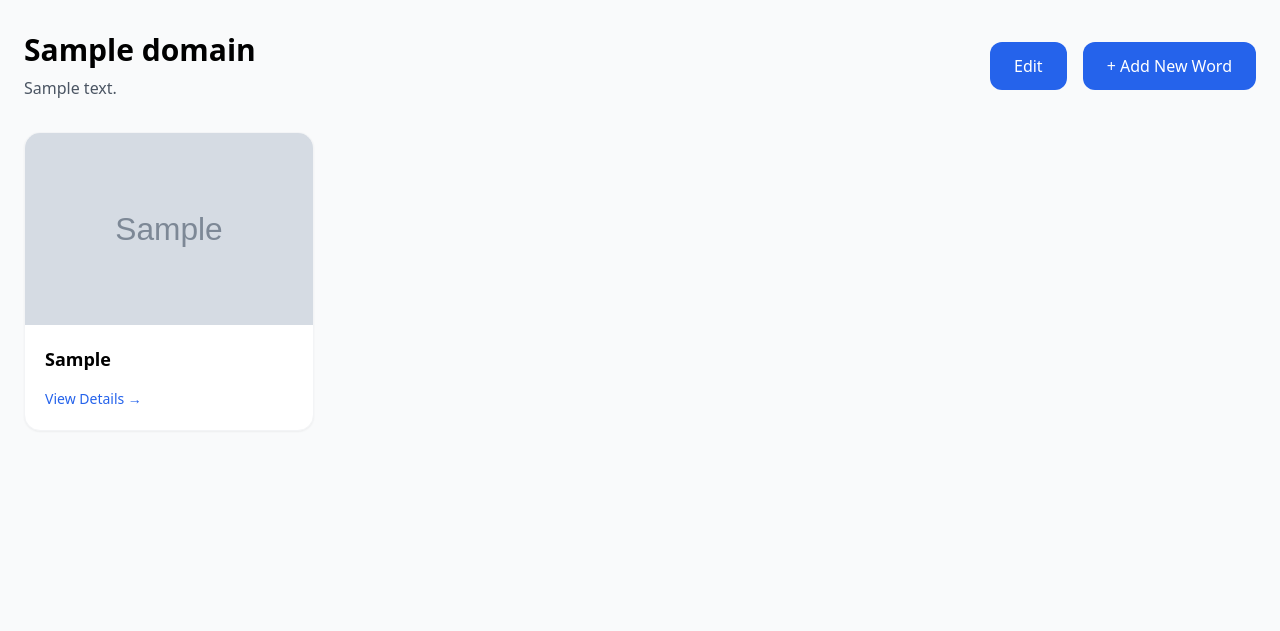
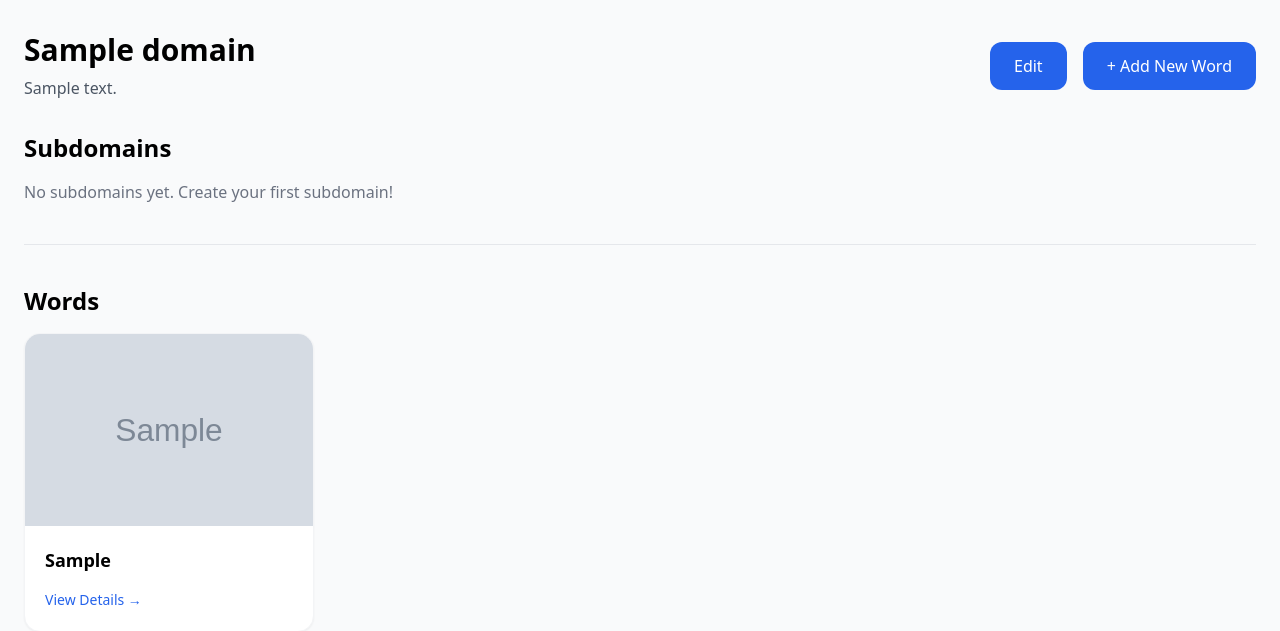
Before and after one commit to Abhishek1550/vocab, a Django app: page /domains/1/ in a window 1280 px wide. Shown: the part 77-708 px from the top of the page. Run offline with Django 5.2, Linux system fonts and the light colour scheme; tables that the repository leaves empty hold one stand-in row (values such as "Sample post"); grey boxes marked "Sample" are stand-in pictures; some libraries are stand-ins or nearby versions.

Commit message:
Added drf-spectaculer and parent domain field

```diff
--- a/core/models.py
+++ b/core/models.py
@@ -7,6 +7,14 @@
     description = models.TextField(blank=True, null=True)
     created_at = models.DateTimeField(auto_now_add=True)
     updated_at = models.DateTimeField(auto_now=True)
+    parent = models.ForeignKey(
+        'self',
+        on_delete=models.SET_NULL,
+        related_name='subdomains',
+        blank=True,
+        null=True,
+        help_text="For hierarchical categorization (e.g., Kitchen > Appliances)"
+    )
 
     class Meta:
         ordering = ['name']
--- a/core/templates/domains/domain_detail.html
+++ b/core/templates/domains/domain_detail.html
@@ -19,7 +19,36 @@
     </div>
 </div>
 
+<!-- Subdomains Section -->
+<h2 class="text-2xl font-semibold mb-4">Subdomains</h2>
+<div class="grid md:grid-cols-3 gap-6">
+    {% for subdomain in subdomains %}
+    <div class="bg-white rounded-2xl shadow-sm border border-gray-100 p-6 hover:shadow-md transition flex flex-col h-full">
+        <h3 class="text-xl font-semibold">{{ subdomain.name }}</h3>
+
+        {% if subdomain.description %}
+            <p class="text-gray-600 mt-2 line-clamp-2 flex-grow">{{ subdomain.description }}</p>
+        {% else %}
+            <div class="flex-grow"></div>   <!-- This pushes the footer down -->
+        {% endif %}
+
+        <div class="mt-6 flex justify-between items-center">
+            <span class="text-sm text-gray-500">
+                {{ subdomain.items.count }} words
+            </span>
+            <a href="{% url 'domain_detail' subdomain.id %}"
+            class="text-blue-600 hover:text-blue-700 font-medium">
+                Open →
+            </a>
+        </div>
+    </div>
+    {% empty %}
+    <p class="text-gray-500">No subdomains yet. Create your first subdomain!</p>
+    {% endfor %}
+</div>
+<hr class="my-10">
 <!-- Items Grid -->
+<h2 class="text-2xl font-semibold mb-4">Words</h2>
 <div class="grid md:grid-cols-4 gap-6">
     {% for item in items %}
     <div class="bg-white rounded-2xl overflow-hidden shadow-sm border border-gray-100 hover:shadow-md transition">
--- a/core/templates/domains/domain_list.html
+++ b/core/templates/domains/domain_list.html
@@ -20,6 +20,9 @@
             <span class="text-sm text-gray-500">
                 {{ domain.items.count }} words
             </span>
+            <span class="text-sm text-gray-500">
+                {{ domain.subdomains.count }} subdomains
+            </span>
             <a href="{% url 'domain_detail' domain.id %}"
             class="text-blue-600 hover:text-blue-700 font-medium">
                 Open →
--- a/core/views.py
+++ b/core/views.py
@@ -22,10 +22,12 @@
     """Show one domain and its items"""
     domain = get_object_or_404(Domain, id=domain_id)
     items = domain.items.prefetch_related('translations').all()
+    subdomains = domain.subdomains.all()
 
     return render(request, "domains/domain_detail.html", {
         'domain': domain,
-        'items': items
+        'items': items,
+        'subdomains': subdomains
     })
 
 
--- a/requirements.txt
+++ b/requirements.txt
@@ -1,3 +1,4 @@
 django
 psycopg2-binary
 Pillow
+drf-spectacular
--- a/vocab/urls.py
+++ b/vocab/urls.py
@@ -17,11 +17,18 @@
 from django.contrib import admin
 from django.urls import include, path
 from django.conf import settings
-
+from drf_spectacular.views import (
+    SpectacularAPIView,
+    SpectacularRedocView,
+    SpectacularSwaggerView,
+)
 
 urlpatterns = [
     path('admin/', admin.site.urls),
     path("", include("core.urls")),
+    path('api/schema/', SpectacularAPIView.as_view(), name='schema'),
+    path('api/docs/', SpectacularSwaggerView.as_view(url_name='schema'), name='swagger-ui'),
+    path('api/schema/redoc/', SpectacularRedocView.as_view(url_name='schema'), name='redoc'),
 ]
 
 if settings.DEBUG:
```
Also changed, not shown: vocab/settings.py (+21 -2 lines), core/migrations/0002_domain_parent.py (added).
